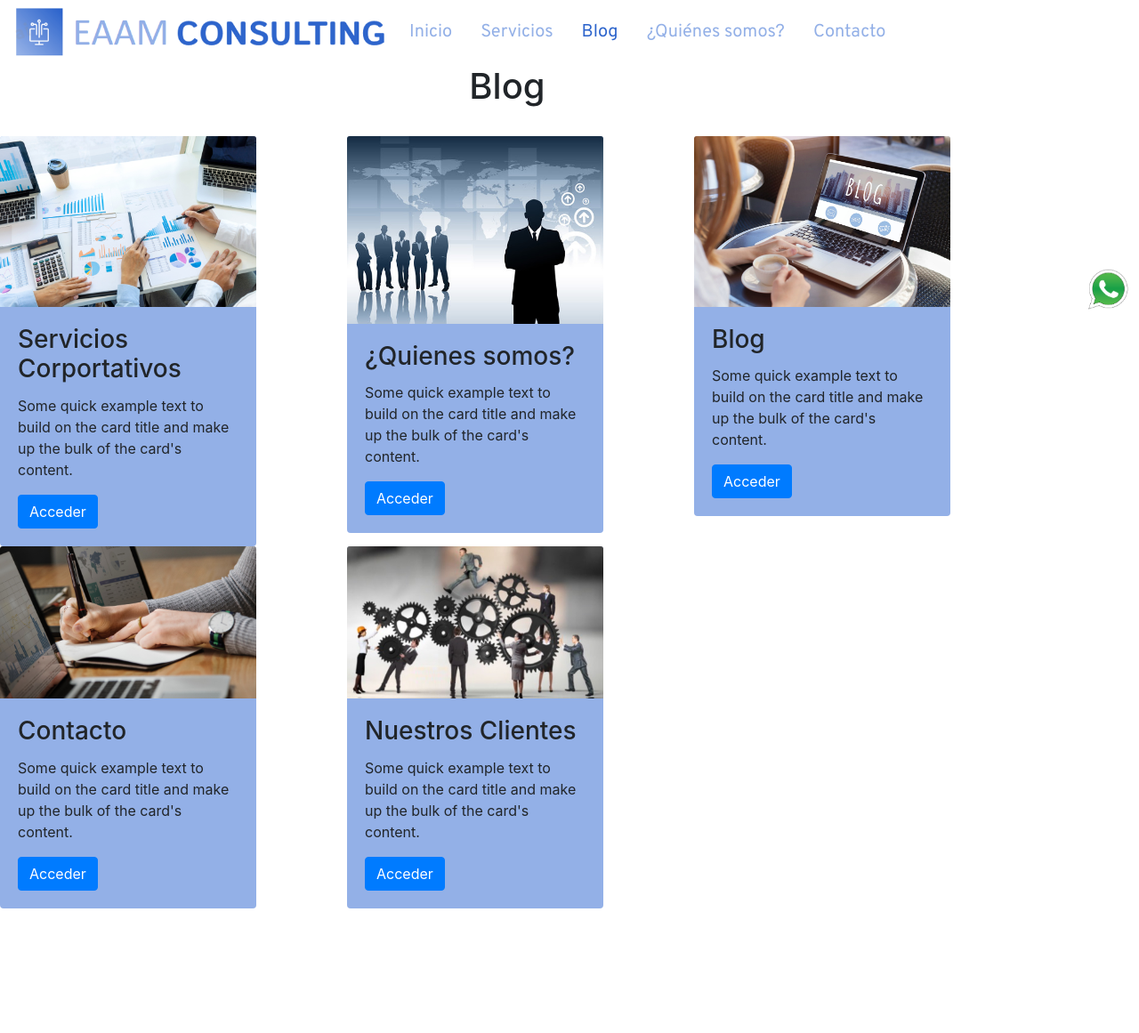
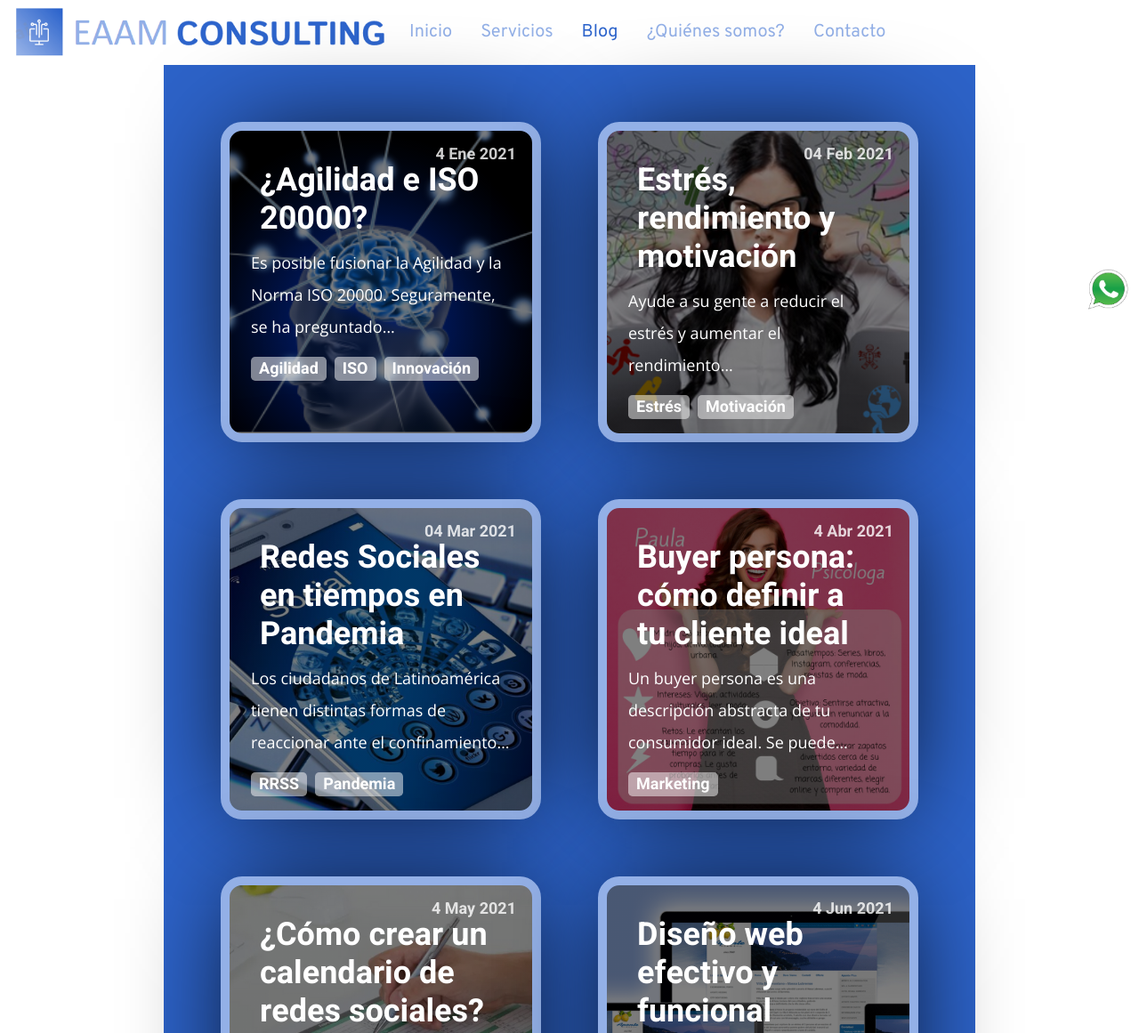
Before and after one commit to EfrainAlvarado/eaamconsulting, a plain HTML site: page pages/blog.html in a window 1280 px wide. Shown: the top 1161 px of the page at 89% size. Before the commit the page ends 1021 px from the top, so only its background shows below. Drawn offline with nearby package versions, Linux system fonts and the light colour scheme.

Commit message:
Blog Improvement

```diff
--- a/css/estilos.css
+++ b/css/estilos.css
@@ -1,4 +1,5 @@
-@import url('https://fonts.googleapis.com/css2?family=Overpass:wght@300;400;700&display=swap');
+/*@import url('https://fonts.googleapis.com/css2?family=Overpass:wght@300;400;700&display=swap');*/
+@import url('https://fonts.googleapis.com/css2?family=Heebo:wght@700&family=Open+Sans:wght@400;700&family=Overpass:wght@300;400;700&display=swap');
 @import url("https://cdn.jsdelivr.net/npm/bootstrap-icons@1.5.0/font/bootstrap-icons.css");
 
 *{
@@ -151,6 +152,7 @@
 	flex-direction: row;
 	justify-content: space-between;
 	align-items: center;
+		/*background-color: white;*/
 }
 #contentHeader3 .brand img{
 	margin-left: 20px;
@@ -177,7 +179,7 @@ a:hover {
 
 .footer a:hover {
    background-color: #338dff;
-   */color: white;*/
+   color: white;
    border-radius: 15px;
 }
 
@@ -207,7 +209,7 @@ a:hover {
 	/*min-height: 300px;*/
 	background-position: center;
 	background-size: cover;
-	background-color: #C4E1F2;
+	background-color: #2d63c9;
 	display: flex;
 	flex-direction: column;
 	justify-content: center;
@@ -273,7 +275,7 @@ a:hover {
 	padding: 0px;
 }
 
-bandaCrema .card{
+.bandaCrema .card{
 	background-color: #F2E6D8;
 	border: none;
 	padding-right: 0px;
@@ -326,10 +328,10 @@ element {
     padding: 0px;
 }
 
-.transicionBoton:hover {
+/*.transicionBoton:hover {
   transition: 2s;
   font-size: 130%;
-}
+}*/
 
 .wa a img{
 	width: 50px;
@@ -413,3 +415,200 @@ element {
 }
 
 /****************************/
+
+/************ BLOG ****************/
+:root {
+  --color: #3c3163;
+  --transition-time: 0.5s;
+}
+
+* {
+  box-sizing: border-box;
+}
+
+body {
+  margin: 0;
+  min-height: 100vh;
+  font-family: 'Open Sans';
+  background: white;
+}
+
+a {
+  color: inherit;
+}
+
+.cards-wrapper {
+  display: grid;
+  justify-content: center;
+  align-items: center;
+  grid-template-columns: 1fr 1fr 1fr;
+  grid-gap: 4rem;
+  padding: 4rem;
+  margin: 0 auto;
+  width: max-content;
+  background-color: #2d63c9;
+}
+
+.cards-wrapper .card {
+  font-family: 'Heebo';
+  --bg-filter-opacity: 0.5;
+  background-image: linear-gradient(rgba(0,0,0,var(--bg-filter-opacity)),rgba(0,0,0,var(--bg-filter-opacity))), var(--bg-img);
+  height: 15em;
+  width: 15em;
+  font-size: 1.5em;
+  color: white;
+  border-radius: 1em;
+  padding: 1em;
+  /*margin: 2em;*/
+  display: flex;
+  align-items: flex-end;
+  background-size: cover;
+  background-position: center;
+  box-shadow: 0 0 5em -1em black;
+  transition: all, var(--transition-time);
+  position: relative;
+  overflow: hidden;
+  border: 10px solid #93b0e7;
+  text-decoration: none;
+}
+
+.cards-wrapper .card:hover {
+  transform: rotate(0);
+}
+
+.cards-wrapper .card h1 {
+  margin: 10px;
+  font-size: 1.5em;
+  line-height: 1.2em;
+}
+
+.cards-wrapper .card p {
+  font-size: 0.75em;
+  font-family: 'Open Sans';
+  margin-top: 0.5em;
+  line-height: 2em;
+}
+
+.cards-wrapper .card .tags {
+  display: flex;
+}
+
+.cards-wrapper .card .tags .tag {
+  font-size: 0.75em;
+  background: rgba(255,255,255,0.5);
+  border-radius: 0.3rem;
+  padding: 0 0.5em;
+  margin-right: 0.5em;
+  line-height: 1.5em;
+  transition: all, var(--transition-time);
+}
+
+.cards-wrapper .card:hover .tags .tag {
+  background: var(--color);
+  color: white;
+}
+
+.cards-wrapper .card .date {
+  position: absolute;
+  top: 0;
+  right: 0;
+  font-size: 0.75em;
+  padding: 1em;
+  line-height: 1em;
+  opacity: .8;
+}
+
+.cards-wrapper .card:before, .card:after {
+  content: '';
+  transform: scale(0);
+  transform-origin: top left;
+  border-radius: 50%;
+  position: absolute;
+  left: -50%;
+  top: -50%;
+  z-index: -5;
+  : all, var(--transition-time);
+  transition-timing-function: ease-in-out;
+}
+
+.cards-wrapper .card:before {
+  background: #ddd;
+  width: 250%;
+  height: 250%;
+}
+
+.cards-wrapper .card:after {
+  background: white;
+  width: 200%;
+  height: 200%;
+}
+
+.cards-wrapper .card:hover {
+  color: var(--color);
+}
+
+.cards-wrapper .card:hover:before, .card:hover:after {
+  transform: scale(1);
+}
+
+.cards-wrapper .card-grid-space .num {
+  font-size: 2em;
+  margin-bottom: 1.2rem;
+  margin-left: 1rem;
+}
+
+.info {
+  font-size: 1.2em;
+  display: flex;
+  padding: 1em 3em;
+  height: 3em;
+}
+
+.info img {
+  height: 3em;
+  margin-right: 0.5em;
+}
+
+.info h1 {
+  font-size: 1em;
+  font-weight: normal;
+}
+
+/* MEDIA QUERIES */
+@media screen and (max-width: 1285px) {
+  .cards-wrapper {
+    grid-template-columns: 1fr 1fr;
+  }
+}
+
+@media screen and (max-width: 900px) {
+  .cards-wrapper {
+    grid-template-columns: 1fr;
+  }
+  .info {
+    justify-content: center;
+  }
+  .card-grid-space .num {
+    /margin-left: 0;
+    /text-align: center;
+  }
+}
+
+@media screen and (max-width: 500px) {
+  .cards-wrapper {
+    padding: 4rem 2rem;
+  }
+  .card {
+    max-width: calc(100vw - 4rem);
+  }
+}
+
+@media screen and (max-width: 450px) {
+  .info {
+    display: block;
+    text-align: center;
+  }
+  .info h1 {
+    margin: 0;
+  }
+}
--- a/pages/blog.html
+++ b/pages/blog.html
@@ -48,65 +48,86 @@
         </nav>
     </div>
 
-    <div class="container-fluid">
-        <div class="container">
-            <h1 align="center">Blog</h1><br>
-            <div class="miAlto row">
-                <div class="col-12 col-md-6 col-xl-4">
-                    <div class="card" style="width: 18rem;">
-                        <img src="../media/servicios.jpg" class="card-img-top" alt="Servicios Corportativos">
-                        <div class="card-body">
-                            <h3 class="card-title">Servicios Corportativos</h3>
-                            <p class="card-text">Some quick example text to build on the card title and make up the bulk of the card's content.</p>
-                            <a href="#" class="btn btn-primary">Acceder</a>
+    <section class="cards-wrapper">
+      <div class="card-grid-space">
+        <a class="card" href="./tempoblog.html" style="--bg-img: url(../media/brain.png)">
+          <div>
+            <h1>¿Agilidad e ISO 20000?</h1>
+            <p>Es posible fusionar la Agilidad y la Norma ISO 20000. Seguramente, se ha preguntado…</p>
+            <div class="date">4 Ene 2021</div>
+            <div class="tags">
+              <div class="tag">Agilidad</div>
+              <div class="tag">ISO</div>
+              <div class="tag">Innovación</div>
             </div>
           </div>
+        </a>
       </div>
-                <div class="col-12 col-md-6 col-xl-4">
-                    <div class="card" style="width: 18rem;">
-                        <img src="../media/quienessomos.jpg" class="card-img-top" alt="¿Quienes somos?">
-                        <div class="card-body">
-                            <h3 class="card-title">¿Quienes somos?</h3>
-                            <p class="card-text">Some quick example text to build on the card title and make up the bulk of the card's content.</p>
-                            <a href="#" class="btn btn-primary">Acceder</a>
+      <div class="card-grid-space">
+        <a class="card" href="./tempoblog.html" style="--bg-img: url(../media/stress.png)">
+          <div>
+            <h1>Estrés, rendimiento y motivación</h1>
+            <p>Ayude a su gente a reducir el estrés y aumentar el rendimiento…</p>
+            <div class="date">04 Feb 2021</div>
+            <div class="tags">
+              <div class="tag">Estrés</div>
+              <div class="tag">Motivación</div>
             </div>
           </div>
+        </a>
       </div>
-                <div class="col-12 col-md-6 col-xl-4">
-                    <div class="card" style="width: 18rem;">
-                        <img src="../media/blog.jpg" class="card-img-top" alt="Blog">
-                        <div class="card-body">
-                            <h3 class="card-title">Blog</h3>
-                            <p class="card-text">Some quick example text to build on the card title and make up the bulk of the card's content.</p>
-                            <a href="#" class="btn btn-primary">Acceder</a>
+      <div class="card-grid-space">
+        <a class="card" href="./tempoblog.html" style="--bg-img: url(../media/rrsspandemia.png)">
+          <div>
+            <h1>Redes Sociales en tiempos en Pandemia</h1>
+            <p>Los ciudadanos de Latinoamérica tienen distintas formas de reaccionar ante el confinamiento…</p>
+            <div class="date">04 Mar 2021</div>
+            <div class="tags">
+              <div class="tag">RRSS</div>
+              <div class="tag">Pandemia</div>
             </div>
           </div>
+        </a>
       </div>
-                <div class="col-12 col-md-6 col-xl-4">
-                    <div class="card" style="width: 18rem;">
-                        <img src="../media/contacto.jpg" class="card-img-top" alt="Contacto">
-                        <div class="card-body">
-                            <h3 class="card-title">Contacto</h3>
-                            <p class="card-text">Some quick example text to build on the card title and make up the bulk of the card's content.</p>
-                            <a href="#" class="btn btn-primary">Acceder</a>
+      <div class="card-grid-space">
+        <a class="card" href="./tempoblog.html" style="--bg-img: url(../media/buyerperson.jpg)">
+          <div>
+            <h1>Buyer persona: cómo definir a tu cliente ideal</h1>
+            <p>Un buyer persona es una descripción abstracta de tu consumidor ideal. Se puede…</p>
+            <div class="date">4 Abr 2021</div>
+            <div class="tags">
+              <div class="tag">Marketing</div>
             </div>
           </div>
+        </a>
       </div>
-                <div class="col-12 col-md-6 col-xl-4">
-                    <div class="card" style="width: 18rem;">
-                        <img src="../media/nuestrosclientes.jpg" class="card-img-top" alt="Nuestros Clientes">
-                        <div class="card-body">
-                            <h3 class="card-title">Nuestros Clientes</h3>
-                            <p class="card-text">Some quick example text to build on the card title and make up the bulk of the card's content.</p>
-                            <a href="#" class="btn btn-primary">Acceder</a>
+      <div class="card-grid-space">
+        <a class="card" href="./tempoblog.html" style="--bg-img: url(../media/rrsscalendario.png)">
+          <div>
+            <h1>¿Cómo crear un calendario de redes sociales?</h1>
+            <p>Los calendarios de redes sociales son una buena forma de organizar, programar y…</p>
+            <div class="date">4 May 2021</div>
+            <div class="tags">
+              <div class="tag">Marketing</div>
             </div>
           </div>
+        </a>
+      </div>
+      <div class="card-grid-space">
+        <a class="card" href="./tempoblog.html" style="--bg-img: url(../media/desarrolloweb.png)">
+          <div>
+            <h1>Diseño web efectivo y funcional</h1>
+            <p>Nuestra página web o tienda online es un reflejo de nuestra empresa…</p>
+            <div class="date">4 Jun 2021</div>
+            <div class="tags">
+              <div class="tag">Diseño Web</div>
             </div>
           </div>
+        </a>
       </div>
-    </div>
+      <!-- https://images.unsplash.com/photo-1520839090488-4a6c211e2f94?ixlib=rb-0.3.5&ixid=eyJhcHBfaWQiOjEyMDd9&s=38951b8650067840307cba514b554ba5&auto=format&fit=crop&w=1350&q=80 -->
+    </section>
 
-<!--
     <div class="container-fluid prefooter" style="background-color: #93B0E7;">
         <div class="container" style="font-size: 1rem;">
             <div class="row typeR black" style="background-color: #93B0E7;">
@@ -157,7 +178,7 @@
                 <a href="../pages/comingsoon.html" title="Aviso legal">Aviso legal</a></p>
             </div>
         </div>
-    </div> -->
+    </div>
 
     <div class="wa">
       <a href="https://wa.me/541162248496?text=Gracias por contactanos!"><img src="../media/whatsapp.png" alt="whatsapp" class="transformImg">
```
Also changed, not shown: index.html (+1 -1 lines), media/brain.png (added), media/buyerperson.jpg (added), media/desarrolloweb.png (added), media/rrsscalendario.png (added), media/rrsspandemia.png (added), media/stress.png (added). Lines whose indentation alone changed are shown as unchanged.
